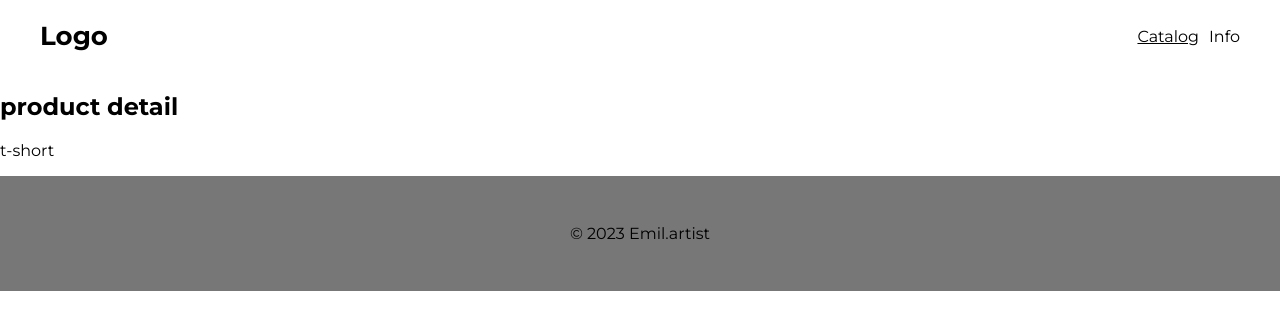
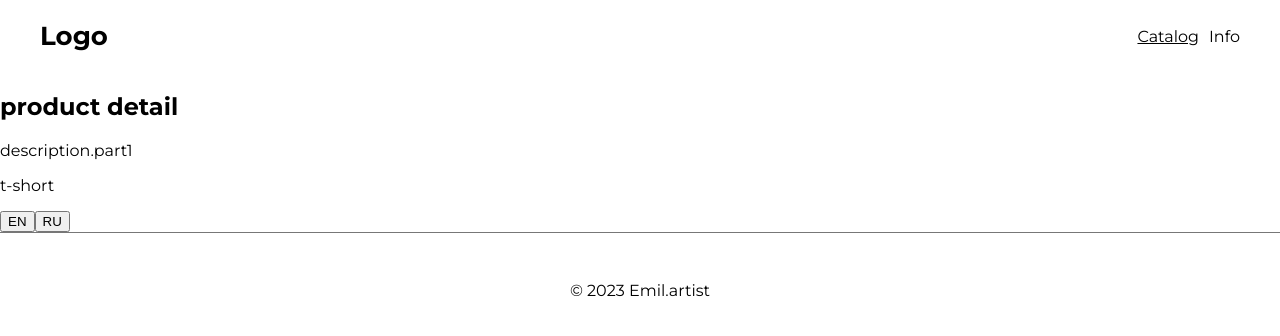
Before and after one commit to vladimirkozak/emil.artist.github.io, a React (Create React App) app in the folder client/: page /catalog/q1 in a window 1280 px wide. Shown: the top 336 px of the page. Built offline with nearby package versions, Linux system fonts and the light colour scheme.

Commit message:
feat: add change lang

```diff
--- a/client/package.json
+++ b/client/package.json
@@ -6,9 +6,12 @@
     "@testing-library/jest-dom": "^5.16.5",
     "@testing-library/react": "^13.4.0",
     "@testing-library/user-event": "^13.5.0",
+    "i18next": "^22.4.15",
+    "i18next-browser-languagedetector": "^7.0.1",
     "normalize-scss": "^7.0.1",
     "react": "^18.2.0",
     "react-dom": "^18.2.0",
+    "react-i18next": "^12.2.2",
     "react-router-dom": "^6.10.0",
     "react-scripts": "5.0.1",
     "sass": "^1.62.0",
--- a/client/src/Layout/Footer/Footer.scss
+++ b/client/src/Layout/Footer/Footer.scss
@@ -3,5 +3,5 @@
   justify-content: center;
   padding-top: 3rem;
   padding-bottom: 3rem;
-  background-color: #777;
+  border-top: 1px solid #777;
 }
--- /dev/null
+++ b/client/src/i18n.js
@@ -0,0 +1,39 @@
+import i18n from 'i18next';
+import { initReactI18next } from 'react-i18next';
+import LanguageDetector from 'i18next-browser-languagedetector';
+
+i18n
+  // detect user language
+  // learn more: https://github.com/i18next/i18next-browser-languageDetector
+  .use(LanguageDetector)
+  // pass the i18n instance to react-i18next.
+  .use(initReactI18next)
+  // init i18next
+  // for all options read: https://www.i18next.com/overview/configuration-options
+  .init({
+    debug: true,
+    fallbackLng: 'en',
+    interpolation: {
+      escapeValue: false, // not needed for react as it escapes by default
+    },
+    resources: {
+      en: {
+        translation: {
+          navbar: {
+            catalog: 'Catalog',
+            contacts: 'Info',
+          },
+        }
+      },
+      ru: {
+        translation: {
+          navbar: {
+            catalog: 'Каталог',
+            contacts: 'Инфо',
+          },
+        }
+      },
+    }
+  });
+
+export default i18n;
--- a/client/src/index.js
+++ b/client/src/index.js
@@ -4,6 +4,7 @@ import 'normalize-scss';
 import './index.css';
 import App from './App';
 import reportWebVitals from './reportWebVitals';
+import './i18n';
 
 const root = ReactDOM.createRoot(document.getElementById('root'));
 root.render(
--- a/client/src/pages/Catalog/ProductDetail/ProductDetail.js
+++ b/client/src/pages/Catalog/ProductDetail/ProductDetail.js
@@ -1,4 +1,5 @@
 import { useParams } from "react-router-dom";
+import { useTranslation } from 'react-i18next';
 
 const ProductDetail = () => {
   const params = useParams();
@@ -10,6 +11,8 @@ const ProductDetail = () => {
 
   const product = DUMMY_CATALOG.find(product => product.id === params.id);
 
+  const { t, i18n: {changeLanguage} } = useTranslation();
+
   if (!product) {
 
   }
@@ -17,7 +20,11 @@ const ProductDetail = () => {
   return (
     <section>
       <h1>product detail</h1>
+      {t('description.part1')}
       <p>{product?.title}</p>
+
+      <button onClick={() => changeLanguage("en")}>EN</button>
+      <button onClick={() => changeLanguage("ru")}>RU</button>
     </section>
   );
 };
```
Also changed, not shown: 1 other file (tests, documents, lock files or other folders).
